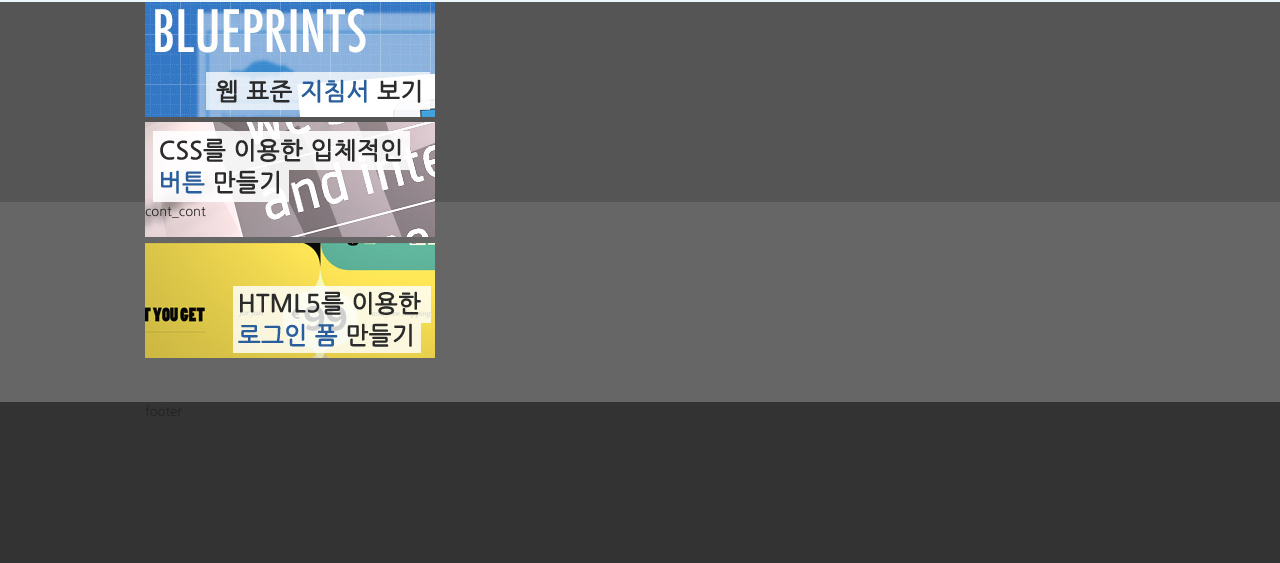
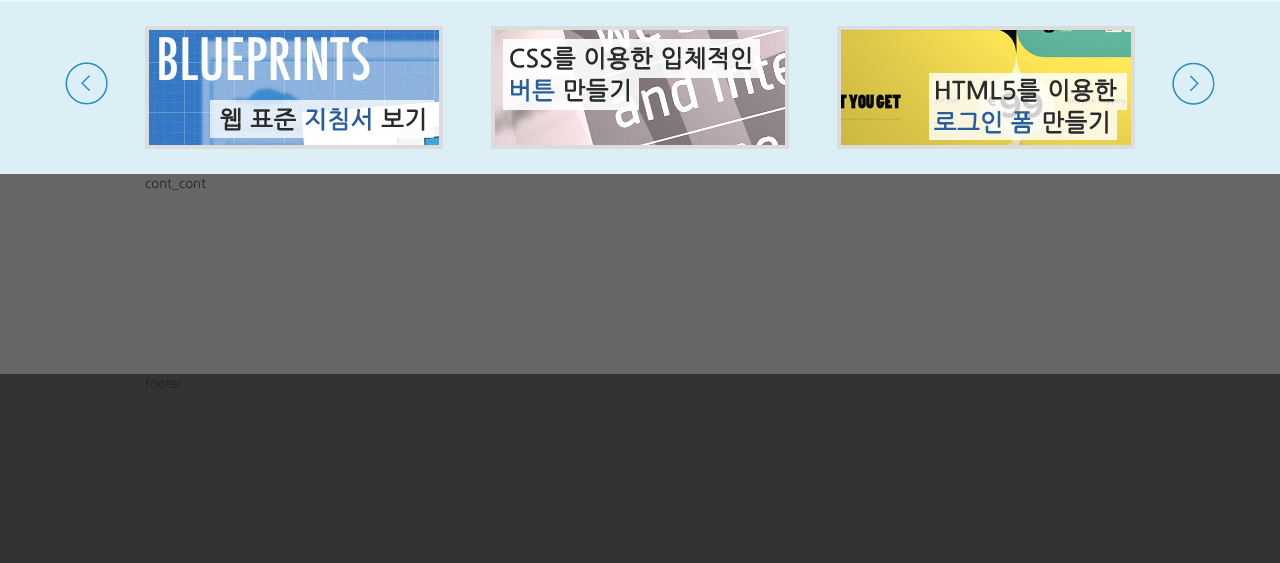
Before and after one commit to chad1010/realweb, a plain HTML site: page index.html in a window 1280 px wide. Shown: the part 621-1184 px from the top of the page. Drawn offline with Linux system fonts and the light colour scheme; a web font is replaced by a local one.

Commit message:
Add files via upload

```diff
--- a/css/style.css
+++ b/css/style.css
@@ -15,7 +15,7 @@
 /* 컨텐츠 레이아웃 */
 #cont_nav {background-color: #f6fdff;}
 #cont_tit {background-color: #EAF7FD;}
-#cont_ban {width: 100%; height: 200px; background: #555;}
+#cont_ban {background-color: #dceff7;}
 #cont_cont {width: 100%; height: 200px; background: #666;}
 
 /* 컨테이너 */
@@ -60,3 +60,20 @@
 .tit {position: relative;}
 .tit h2 {font-size: 40px; text-align: center; padding: 5px 0; letter-spacing: 2px; color: #2c94c4; font-family: 'Nanum Brush Script', cursive;}
 .tit .btn {position: absolute; top: 5px; right: 0; width: 60px; height: 60px; background: url(../img/icon.png) no-repeat 0 -600px;}
+
+/* 배너 */
+.ban {position: relative; padding: 24px 0 20px;}
+.ban a.prev {position: absolute; left: -80px; top: 60px; width: 43px; height: 43px; background: url(../img/icon.png) no-repeat -150px 0;}
+.ban a.next {position: absolute; right: -80px; top: 60px; width: 43px; height: 43px; background: url(../img/icon.png) no-repeat -150px -43px;}
+.ban a.prev:hover {background-position: -193px 0;}
+.ban a.next:hover {background-position: -193px -43px;}
+
+.ban ul {overflow: hidden;}
+.ban ul li {float: left; width: 330px;}
+.ban ul li:last-child {text-align: right;} /* ie9부터 적용 */
+.ban ul li:nth-child(2) {text-align: center;} /* ie9부터 적용 */
+.ban ul li.ban_img1 {text-align: left;}
+.ban ul li.ban_img2 {text-align: center;}
+.ban ul li.ban_img3 {text-align: right;}
+.ban ul li img {border: 4px solid #dcdcdc;}
+.ban ul li img:hover {border-color: #98bcdc;}
```
